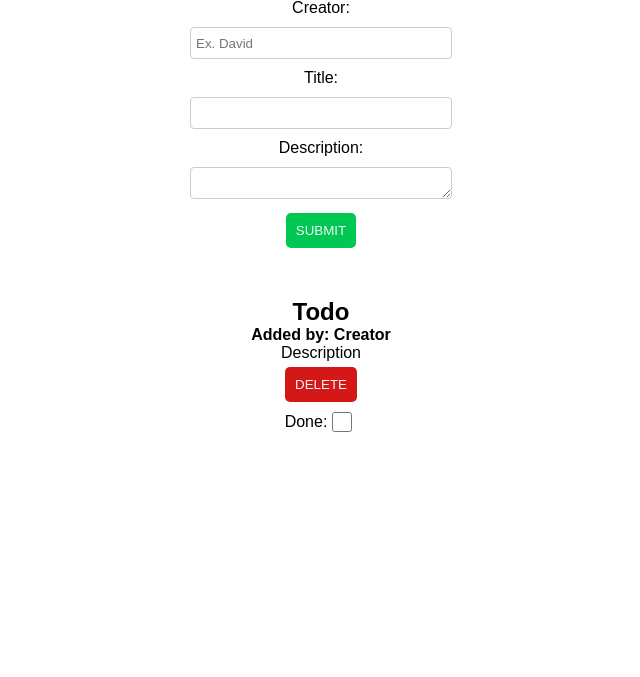
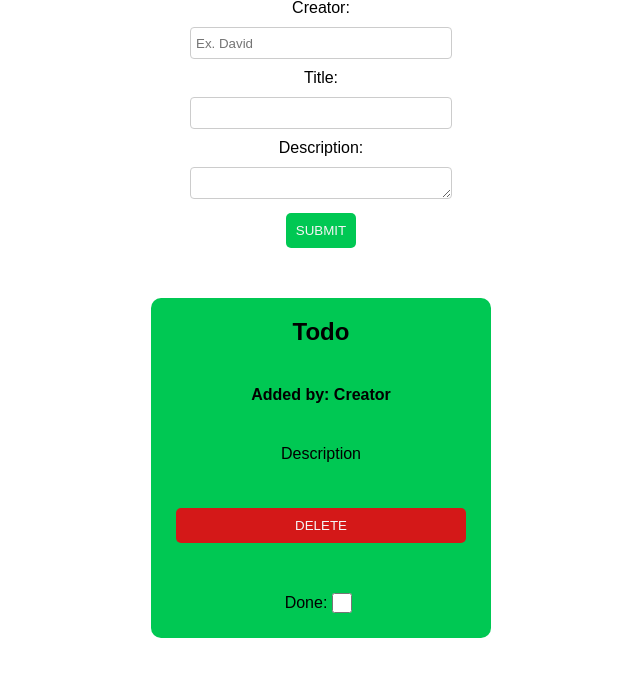
Before and after one commit to SzymanskiFilip/PHP-TodoApp, a PHP site: page / in a window 1280 px wide. Shown: the part 51-728 px from the top of the page, without its empty margins (319-959 px from the left). Run offline with PHP 8.4, Linux system fonts and the light colour scheme; some web fonts are replaced.

Commit message:
styled card

```diff
--- a/style.css
+++ b/style.css
@@ -67,6 +67,15 @@ button:hover {
 
 .todo {
   text-align: center;
+  padding: 20px;
+  background-color: #00c853;
+  width: 300px;
+  min-height: 300px;
+  border-radius: 10px;
+
+  display: flex;
+  flex-direction: column;
+  justify-content: space-between;
 }
 
 input[type="checkbox"] {
```
